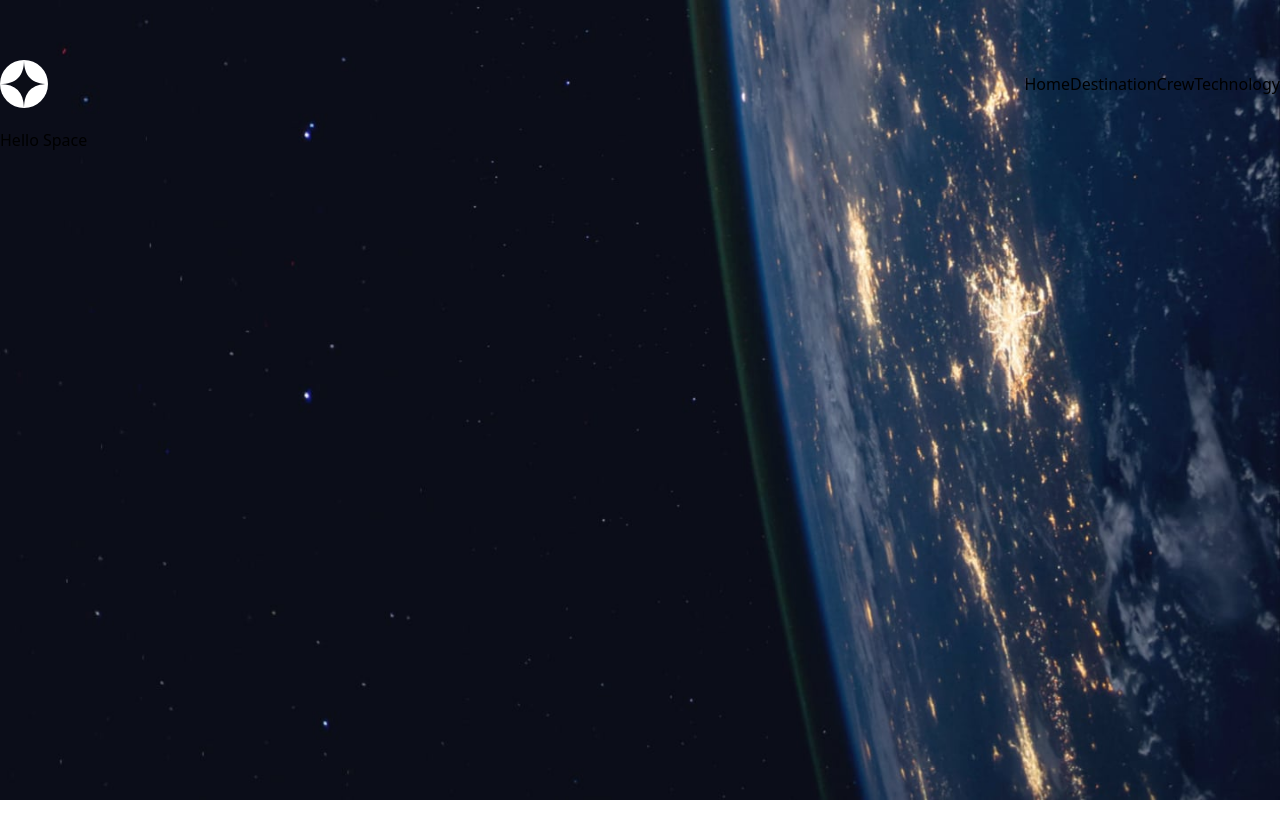
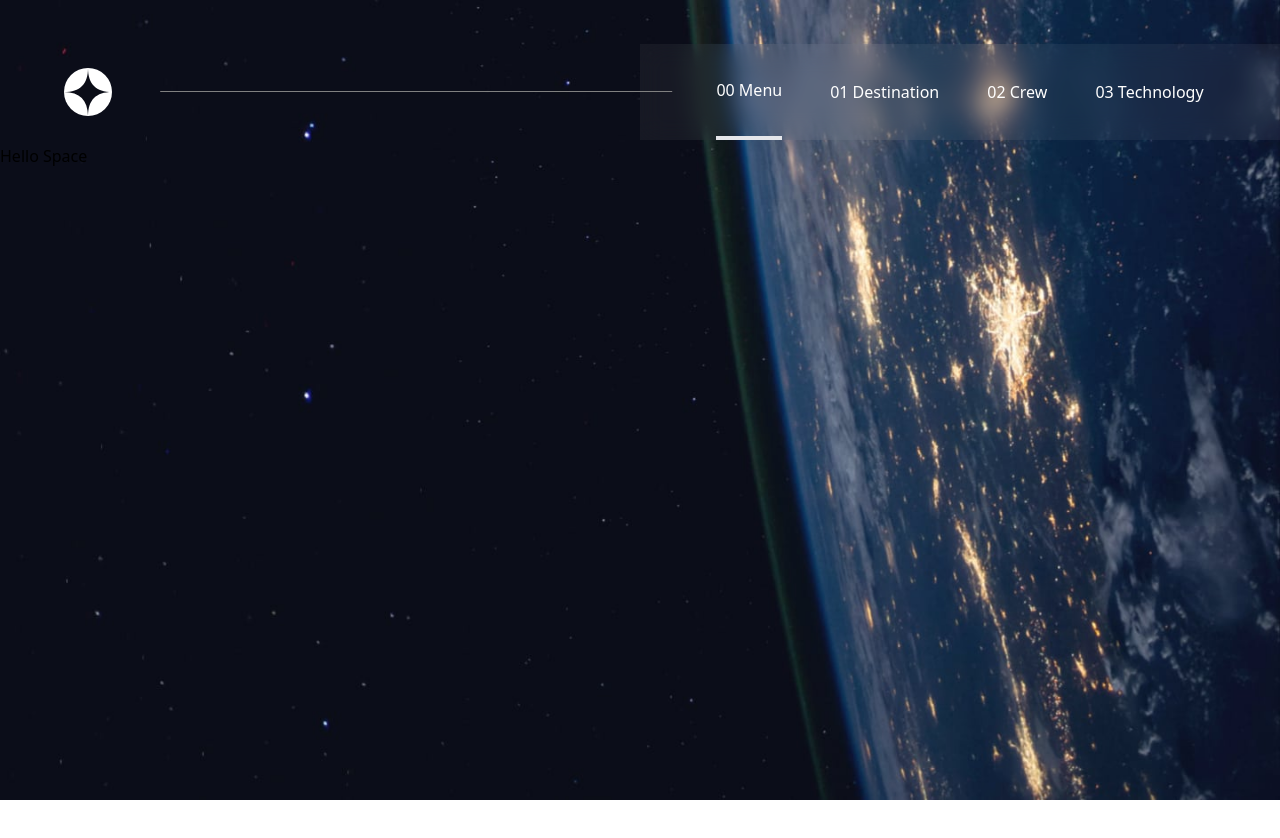
Before and after one commit to VolodymyrSvereniak/space-tourism-app, a Next.js app: page / in a window 1280 px wide. Shown: the top 838 px of the page. After the commit the page ends 800 px from the top, so only its background shows below. Built offline with nearby package versions, Linux system fonts and the light colour scheme.

Commit message:
Styled header

```diff
--- a/src/app/globals.css
+++ b/src/app/globals.css
@@ -11,11 +11,35 @@
 html,
 body {
   overflow: hidden;
+  width: 100vw;
+  height: 100vh;
 }
 
 .container {
-  width: 100vw;
-  height: 100vh;
-  max-width: 1440px;
   margin: 0 auto;
 }
+
+.custom-before-line::before {
+  content: "";
+  position: absolute;
+  bottom: 50%;
+  right: 23%;
+  transform: translate(-90%);
+  height: 1px;
+  width: 80%;
+  background: grey;
+}
+
+.hover-header-link::after {
+  position: absolute;
+  bottom: 0;
+  width: 100%;
+  content: "";
+  border-bottom: 3px solid rgba(255, 255, 255, 0.5);
+  transform: scaleX(0);
+  transition: transform 250ms ease-in-out;
+}
+
+.hover-header-link:hover::after {
+  transform: scaleX(1);
+}
--- a/src/components/Header.tsx
+++ b/src/components/Header.tsx
@@ -2,11 +2,19 @@ import Image from "next/image";
 import Logo from "@/assets/shared/logo.svg";
 import HeaderNavigation from "./HeaderNavigation";
 
-export default function Page() {
+export default async function Page() {
   return (
-    <header className='h-32 flex flex-row items-center justify-between -gap-32 pt-10'>
-      <Image src={Logo} alt="logo" width={48} height={48} />
-      <nav>
+    <header className="-gap-32 flex h-36 flex-row items-center justify-between pt-10">
+      <div>
+        <Image
+          className="ml-16 mx-auto"
+          src={Logo}
+          alt="logo"
+          width={48}
+          height={48}
+        />
+      </div>
+      <nav className="flex justify-center gap-2 text-white w-1/2 h-24 backdrop-blur-md bg-blured custom-before-line">
         <HeaderNavigation />
       </nav>
     </header>
--- a/src/components/HeaderNavigation.tsx
+++ b/src/components/HeaderNavigation.tsx
@@ -7,35 +7,43 @@ export default function HeadNavigation() {
   const pathname = usePathname();
 
   return (
-    <>
+    <div className="flex gap-12 ">
       <Link
         rel="preload"
-        className={`link ${pathname === "/" ? "active" : ""}`}
+        className={` flex items-center justify-center h-full relative ${
+          pathname === "/" ? "border-b-4" : "hover-header-link"
+        }`}
         href={"/"}
       >
-        Home
+        {pathname === "/" ? "00 Menu" : "00 Home"}
       </Link>
       <Link
         rel="preload"
-        className={`link ${pathname === "/destination" ? "active" : ""}`}
+        className={`flex items-center justify-center h-full relative ${
+          pathname === "/destination" ? "border-b-4" : "hover-header-link"
+        }`}
         href={"/destination"}
       >
-        Destination
+        {pathname === "/destination" ? "01 Menu" : "01 Destination"}
       </Link>
       <Link
         rel="preload"
-        className={`link ${pathname === "/crew" ? "active" : ""}`}
+        className={`flex items-center justify-center h-full relative ${
+          pathname === "/crew" ? "border-b-4" : "hover-header-link"
+        }`}
         href={"/crew"}
       >
-        Crew
+        {pathname === "/crew" ? "02 Menu" : "02 Crew"}
       </Link>
       <Link
         rel="preload"
-        className={`link ${pathname === "/technology" ? "active" : ""}`}
+        className={`flex items-center justify-center h-full relative ${
+          pathname === "/technology" ? "border-b-4" : "hover-header-link"
+        }`}
         href={"/technology"}
       >
-        Technology
+        {pathname === "/technology" ? "03 Menu" : "03 Technology"}
       </Link>
-    </>
+    </div>
   );
 }
--- a/tailwind.config.js
+++ b/tailwind.config.js
@@ -10,6 +10,9 @@ module.exports = {
   ],
   theme: {
     extend: {
+      colors: {
+        blured: "rgba(255, 255, 255, 0.05)",
+      },
       keyframes: {
         fade: {
           "0%": {
```
